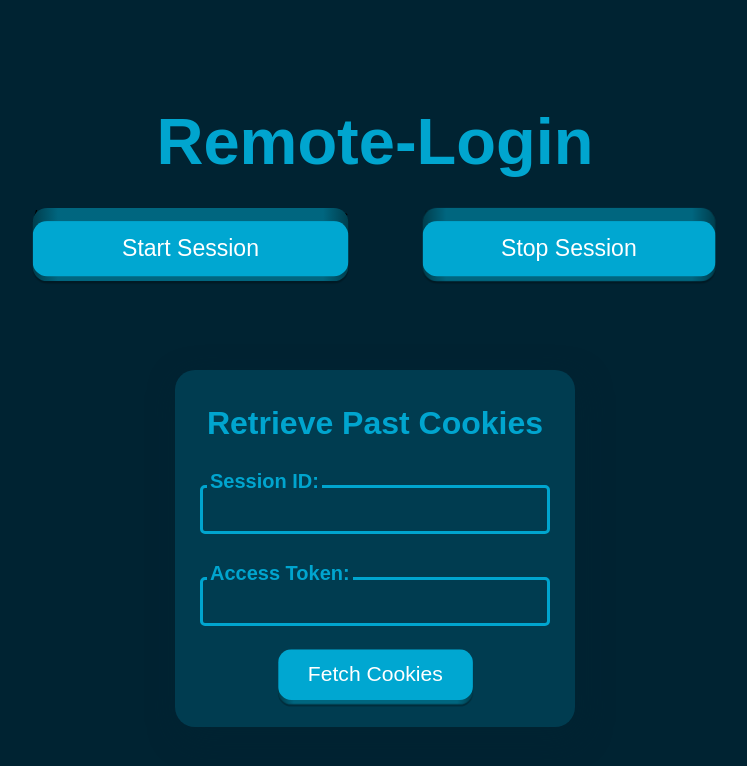
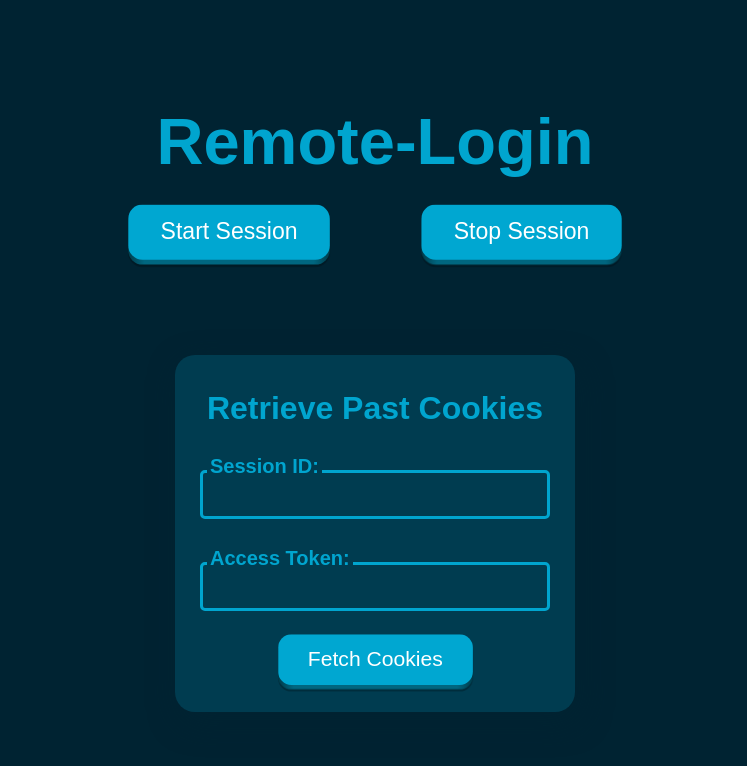
Before and after one commit to Yuvraj-Sandhu/Remote-Login, a React (Create React App) app in the folder frontend/: page / in a window 1280 px wide. Shown: the top 766 px of the page, without its empty margins (265-1012 px from the left). Built offline with nearby package versions, Linux system fonts and the light colour scheme.

Commit message:
Minor bug fix

```diff
--- a/frontend/src/App.js
+++ b/frontend/src/App.js
@@ -366,14 +366,14 @@ function App() {
       {/* ================================================================ */}
       <div className="buttons">
         {/* Start Session Button */}
-        <button onClick={startSession} disabled={loading || sessionId}>   // Disabled during loading or if session exists
+        <button onClick={startSession} disabled={loading || sessionId}>   {/* Disabled during loading or if session exists */}
           <span className="shadow"></span>
           <span className="edge"></span>
           <span className="front text">Start Session</span>
         </button>
 
         {/* Stop Session Button */}
-        <button onClick={stopSession} disabled={loading || !sessionId}>   // Disabled during loading or if no session
+        <button onClick={stopSession} disabled={loading || !sessionId}>   {/* // Disabled during loading or if no session */}
           <span className="shadow"></span>
           <span className="edge"></span>
           <span className="front text">Stop Session</span>
```
